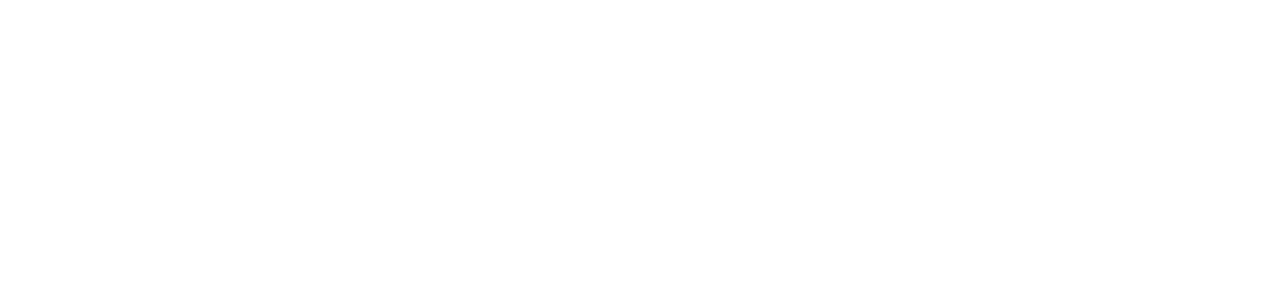
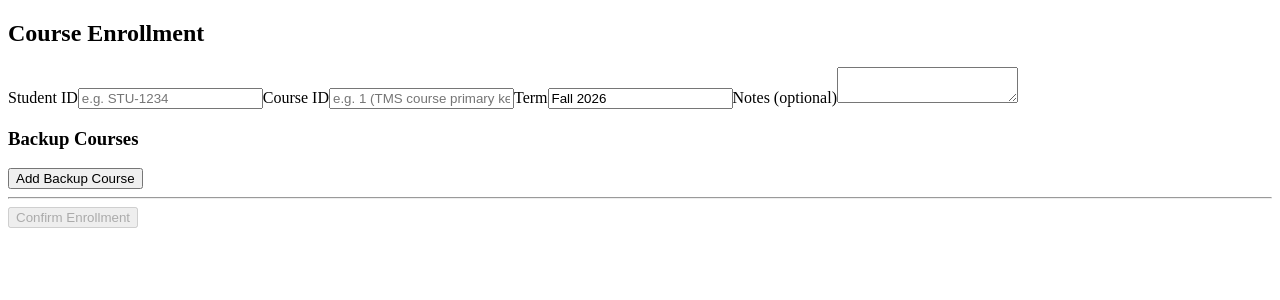
Before and after one commit to beka-tech/TMS-CLIENT, an Angular app: page /enroll in a window 1280 px wide. Before the commit this address led to /. Shown: the top 300 px of the page. Built offline with nearby package versions, Linux system fonts and the light colour scheme.

Commit message:
The Enrollment Form

```diff
--- a/src/app/app.routes.ts
+++ b/src/app/app.routes.ts
@@ -13,6 +13,10 @@
     loadComponent: () =>
       import('./features/course-detail/course-detail').then((m) => m.CourseDetailComponent),
   },
-
+  {
+    path: 'enroll',
+    loadComponent: () =>
+      import('./features/enrollment-form/enrollment-form').then((m) => m.EnrollmentFormComponent),
+  },
   { path: '', redirectTo: 'dashboard', pathMatch: 'full' },
 ];
--- /dev/null
+++ b/src/app/features/enrollment-form/enrollment-form.html
@@ -0,0 +1,44 @@
+<h2>Course Enrollment</h2>
+@if (submitted()) {
+  <div class="success">Enrollment submitted. Check the console for the payload.</div>
+} @else {
+  <!-- [formGroup]="form" connects this <form> tag to the TypeScript formobject you built above. -->
+  <!-- (ngSubmit)="submit()" calls your submit() method when the user presses Enter or clicks the submit button. -->
+  <form [formGroup]="form" (ngSubmit)="submit()">
+    <label for="studentId">Student ID</label>
+    <!-- formControlName="studentId" links this input to the 'studentId'field in the form group. -->
+    <!-- Angular keeps the TypeScript value and the on-screen input insync automatically. -->
+    <input id="studentId" formControlName="studentId" placeholder="e.g. STU-1234" />
+    <!-- Show the error ONLY when the user has clicked into and out ofthe field (.touched) -->
+    <!-- AND the current value fails validation (.invalid). -->
+    @if (form.controls.studentId.touched && form.controls.studentId.invalid) {
+      <span class="error">Enter a valid Student ID (format: STU-0000)</span>
+    }
+    <label for="courseId">Course ID</label>
+    <input id="courseId" formControlName="courseId" placeholder="e.g. 1 (TMS course primary key)" />
+    @if (form.controls.courseId.touched && form.controls.courseId.invalid) {
+      <span class="error">Course ID is required</span>
+    }
+    <label for="term">Term</label>
+    <input id="term" formControlName="term" />
+    <label for="notes">Notes (optional)</label>
+    <textarea id="notes" formControlName="notes"></textarea>
+    <h3>Backup Courses</h3>
+    <!-- $index is a built-in variable inside @for loops the current position (0, 1, 2...) -->
+    @for (backup of backups.controls; track $index) {
+      <div class="backup-row">
+        <!-- [formControl]="backup" connects this input to the specific FormControl object. -->
+        <!-- This is different from formControlName formControlName looksup by string name, -->
+        <!-- while [formControl] binds directly to the control object inthe array. -->
+        <input [formControl]="backup" [placeholder]="'Backup course ' + ($index + 1)" />
+        <!-- type="button" prevents this from submitting the form. -->
+        <!-- Without type="button", any <button> inside a <form> defaultsto type="submit". -->
+        <button type="button" (click)="removeBackup($index)">Remove</button>
+      </div>
+    }
+    <button type="button" (click)="addBackup()">Add Backup Course</button>
+    <hr />
+    <!-- [disabled]="form.invalid" disables the button when ANY field fails validation. -->
+    <button type="submit" [disabled]="form.invalid">Confirm Enrollment</button>
+  </form>
+}
--- /dev/null
+++ b/src/app/features/enrollment-form/enrollment-form.ts
@@ -0,0 +1,54 @@
+import { Component, inject, signal } from '@angular/core';
+import {
+  FormBuilder,
+  FormControl,
+  Validators,
+  ReactiveFormsModule,
+  FormArray,
+} from '@angular/forms';
+
+@Component({
+  selector: 'app-enrollment-form',
+  standalone: true,
+  imports: [ReactiveFormsModule],
+  templateUrl: './enrollment-form.html',
+})
+export class EnrollmentFormComponent {
+  private fb = inject(FormBuilder);
+  submitted = signal(false);
+
+  form = this.fb.nonNullable.group({
+    studentId: ['', [Validators.required, Validators.pattern('^STU-[0-9]{4}$')]],
+    courseId: ['', Validators.required],
+    term: ['Fall 2026', Validators.required],
+    notes: [''],
+    backupCourses: this.fb.array<FormControl<string>>([]),
+  });
+
+  get backups() {
+    return this.form.controls.backupCourses;
+  }
+
+  addBackup() {
+    this.backups.push(
+      this.fb.control('', {
+        nonNullable: true,
+        validators: Validators.required,
+      }),
+    );
+  }
+
+  removeBackup(index: number) {
+    this.backups.removeAt(index);
+  }
+
+  submit() {
+    if (this.form.valid) {
+      const payload = this.form.getRawValue();
+      console.log('Enrollment payload:', payload);
+      this.submitted.set(true);
+    } else {
+      this.form.markAllAsTouched();
+    }
+  }
+}
```
Also changed, not shown: src/app/features/enrollment-form/enrollment-form.scss (added), 1 other file (tests, documents, lock files or other folders).
